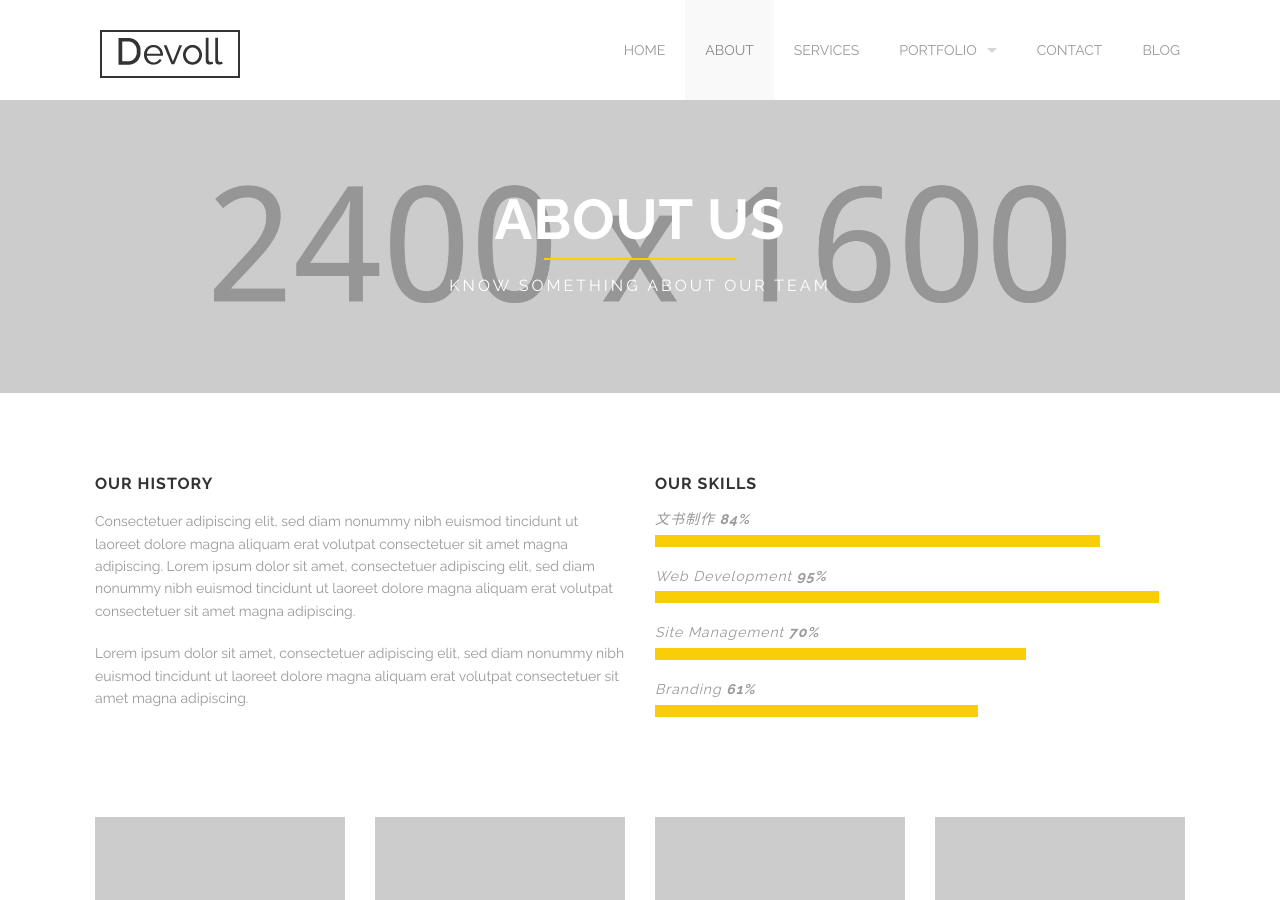
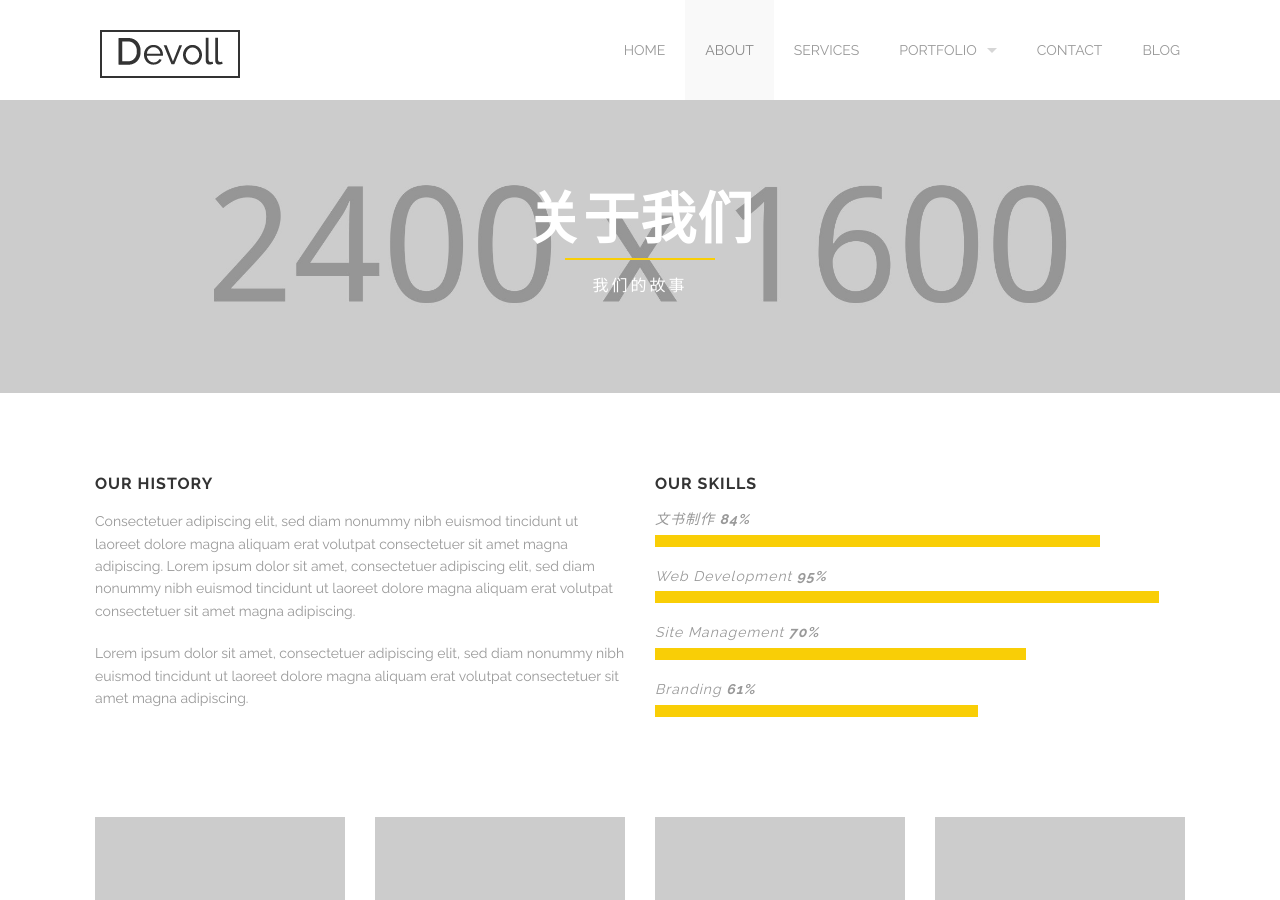
Before and after one commit to OfferFuture/OfferFuture.github.io, a Jekyll site: the page built from about.html, in a window 1280 px wide and 900 px high. Built offline with Jekyll 4.4.1, drawn with Linux system fonts in a browser that asks for light colours.

Commit message:
关于我们1

```diff
--- a/about.html
+++ b/about.html
@@ -23,7 +23,7 @@ testimonials:
 <div class='full parallax' style='background-image: url(images/@stock/about-us.jpg); color: #fff;'>
   <div class='row'>
     <div class='twelve columns'>
-      {% include section-header.html title="About us" color="#fff" tagline="Know something about our team" class="big" %}
+      {% include section-header.html title="关于我们" color="#fff" tagline="我们的故事" class="big" %}
     </div>
   </div>
   <div class='four spacing'></div>
```
